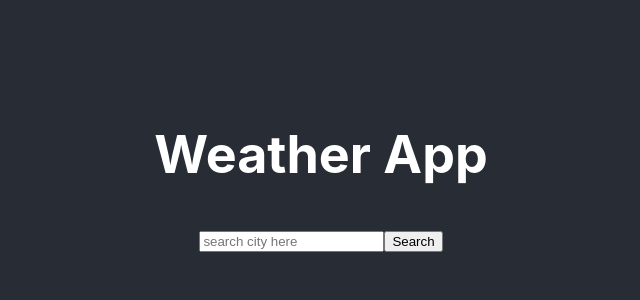
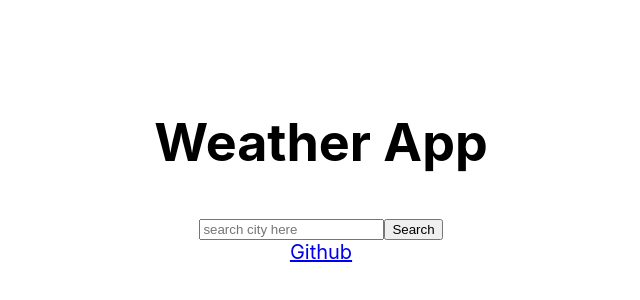
Before and after one commit to jrose53/meteo-app, a React (Create React App) app: page / in a window 1280 px wide. Shown: the part 230-530 px from the top of the page, without its empty margins (319-959 px from the left). Built offline with nearby package versions, Linux system fonts and the light colour scheme.

Commit message:
added a link to github repository

```diff
--- a/src/App.css
+++ b/src/App.css
@@ -1,5 +1,10 @@
 .App {
   text-align: center;
+}
+
+a {
+  font-size: 20px;
+  color: 264653;
 }
 
 .App-logo {
@@ -14,14 +19,14 @@
 }
 
 .App-header {
-  background-color: #282c34;
+  background-color: ccd5ae;
   min-height: 100vh;
   display: flex;
   flex-direction: column;
   align-items: center;
   justify-content: center;
   font-size: calc(10px + 2vmin);
-  color: white;
+  color: 264653;
 }
 
 .App-link {
--- a/src/App.js
+++ b/src/App.js
@@ -7,6 +7,7 @@ function App() {
       <header className="App-header">
         <h1>Weather App</h1>
         <Search />
+        <a href="https://github.com/jrose53/meteo-app"> Github</a>
       </header>
     </div>
   );
```
